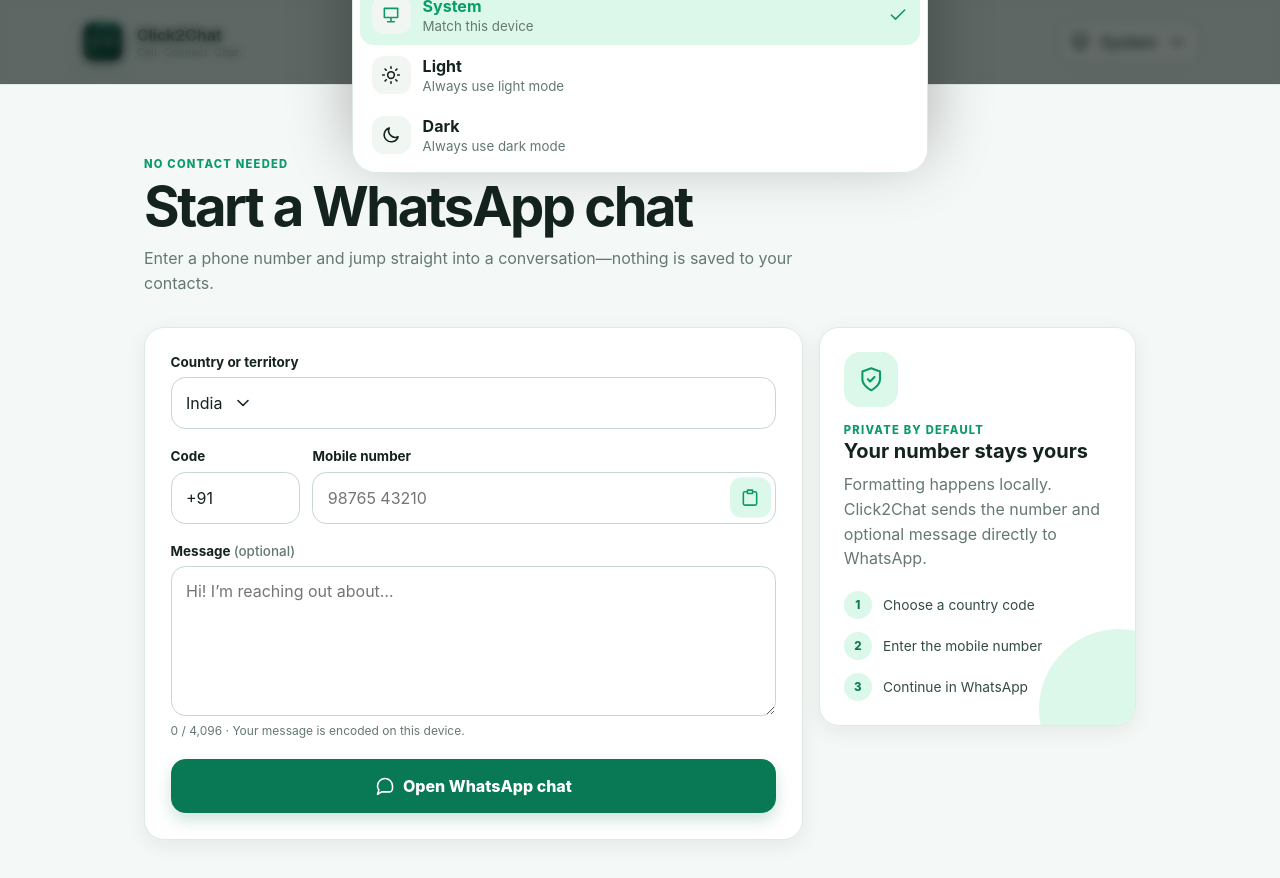
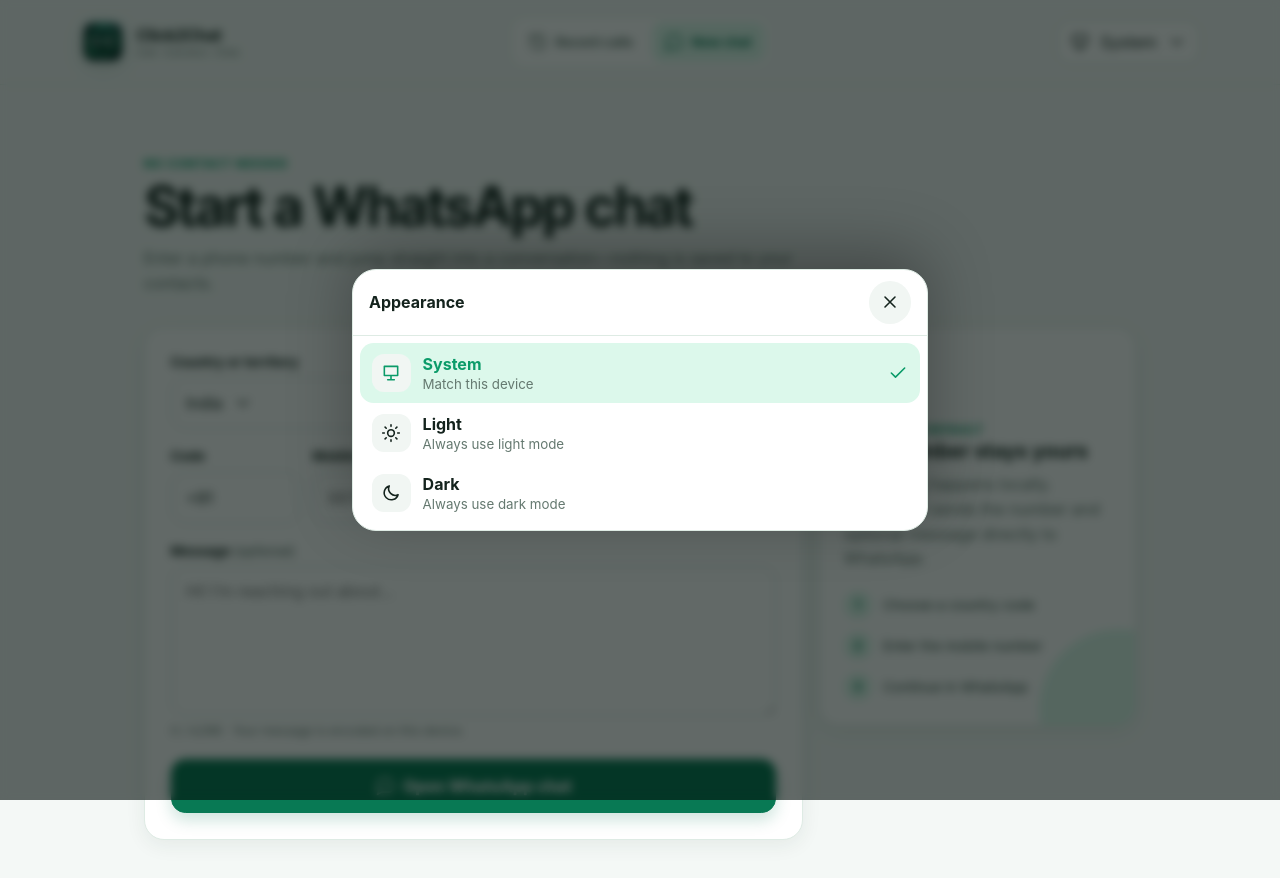
Before and after one commit to actionanand/click2chat, an Angular app: page /new-chat in a window 1280 px wide. Both pictures are taken after a click on the button "System". Shown: the top 878 px of the page. Built offline with nearby package versions, Linux system fonts and the light colour scheme.

Commit message:
fix for themr popup

```diff
--- a/src/app/app.scss
+++ b/src/app/app.scss
@@ -130,6 +130,10 @@
     background: color-mix(in srgb, var(--surface) 92%, transparent);
     box-shadow: var(--shadow-lg);
     backdrop-filter: blur(18px);
+    transition:
+      opacity 0.16s ease,
+      transform 0.16s ease,
+      visibility 0.16s ease;
   }
   .mobile-nav a {
     display: grid;
--- a/src/app/shared/components/select-picker.html
+++ b/src/app/shared/components/select-picker.html
@@ -16,14 +16,19 @@
 </button>
 
 @if (open()) {
-  <div class="picker-overlay">
+  <dialog
+    #dialog
+    class="picker-dialog"
+    [attr.aria-label]="sheetTitle()"
+    (cancel)="handleCancel($event)"
+  >
     <button
       class="picker-backdrop"
       type="button"
       aria-label="Close options"
       (click)="close()"
     ></button>
-    <section class="picker-sheet" role="dialog" aria-modal="true" [attr.aria-label]="sheetTitle()">
+    <div class="picker-sheet">
       <header>
         <strong>{{ sheetTitle() }}</strong>
         <button type="button" aria-label="Close options" (click)="close()">
@@ -38,6 +43,7 @@
             #searchInput
             type="search"
             autocomplete="off"
+            enterkeyhint="search"
             placeholder="Search countries or codes"
             [value]="search()"
             (input)="updateSearch($event)"
@@ -72,6 +78,6 @@
           <p class="empty-options">No matching options</p>
         }
       </div>
-    </section>
-  </div>
+    </div>
+  </dialog>
 }
--- a/src/app/shared/components/select-picker.scss
+++ b/src/app/shared/components/select-picker.scss
@@ -27,27 +27,43 @@
   min-height: 2.75rem;
   padding: 0.6rem 0.75rem;
 }
-.picker-overlay {
+.picker-dialog {
   position: fixed;
-  z-index: 140;
   inset: 0;
+  display: none;
+  width: 100%;
+  height: 100%;
+  max-width: none;
+  max-height: none;
+  margin: 0;
+  padding: 0;
+  overflow: hidden;
+  border: 0;
+  color: var(--text);
+  background: transparent;
+}
+.picker-dialog[open] {
   display: grid;
   align-items: end;
+}
+.picker-dialog::backdrop {
+  background: rgb(3 13 10 / 62%);
+  backdrop-filter: blur(5px);
 }
 .picker-backdrop {
   position: absolute;
   inset: 0;
   width: 100%;
   height: 100%;
+  padding: 0;
   border: 0;
-  background: rgb(3 13 10 / 62%);
-  backdrop-filter: blur(5px);
+  background: transparent;
 }
 .picker-sheet {
   position: relative;
   z-index: 1;
   width: min(100%, 36rem);
-  max-height: min(82dvh, 42rem);
+  max-height: calc(100dvh - max(1rem, env(safe-area-inset-top)));
   margin-inline: auto;
   overflow: hidden;
   border: 1px solid var(--border-subtle);
@@ -55,6 +71,12 @@
   color: var(--text);
   background: var(--surface);
   box-shadow: 0 -1rem 4rem rgb(0 0 0 / 30%);
+}
+.picker-sheet {
+  display: grid;
+  max-height: calc(100dvh - max(1rem, env(safe-area-inset-top)));
+  padding-bottom: env(safe-area-inset-bottom);
+  overflow: hidden;
 }
 .picker-sheet header {
   display: flex;
@@ -99,9 +121,10 @@
   background: transparent;
 }
 .picker-options {
-  max-height: calc(min(82dvh, 42rem) - 4.5rem);
+  min-height: 0;
   padding: 0.45rem;
   overflow-y: auto;
+  overscroll-behavior: contain;
 }
 .picker-option {
   display: grid;
@@ -149,11 +172,14 @@
   text-align: center;
 }
 @media (min-width: 720px) {
-  .picker-overlay {
+  .picker-dialog[open] {
     place-items: center;
     padding: 1rem;
   }
   .picker-sheet {
+    width: min(calc(100% - 2rem), 36rem);
+    max-height: min(82dvh, 42rem);
     border-radius: 1.5rem;
+    padding-bottom: 0;
   }
 }
--- a/src/app/shared/components/select-picker.ts
+++ b/src/app/shared/components/select-picker.ts
@@ -40,18 +40,30 @@
     );
   });
   private readonly trigger = viewChild<ElementRef<HTMLButtonElement>>('trigger');
+  private readonly dialog = viewChild<ElementRef<HTMLDialogElement>>('dialog');
   private readonly searchInput = viewChild<ElementRef<HTMLInputElement>>('searchInput');
 
   protected openPicker(): void {
     this.search.set('');
     this.open.set(true);
-    globalThis.setTimeout(() => this.searchInput()?.nativeElement.focus(), 0);
+    globalThis.setTimeout(() => {
+      const dialog = this.dialog()?.nativeElement;
+      if (!dialog?.open) dialog?.showModal();
+      if (this.searchable()) this.searchInput()?.nativeElement.focus({ preventScroll: true });
+    }, 0);
   }
 
   protected close(restoreFocus = true): void {
     if (!this.open()) return;
+    const dialog = this.dialog()?.nativeElement;
+    if (dialog?.open) dialog.close();
     this.open.set(false);
     if (restoreFocus) globalThis.setTimeout(() => this.trigger()?.nativeElement.focus(), 0);
+  }
+
+  protected handleCancel(event: Event): void {
+    event.preventDefault();
+    this.close();
   }
 
   protected select(value: string): void {
--- a/src/styles.scss
+++ b/src/styles.scss
@@ -82,6 +82,19 @@
     'Segoe UI',
     sans-serif;
   -webkit-font-smoothing: antialiased;
+}
+@media (max-width: 720px) {
+  body:has(input:focus, textarea:focus, dialog[open]) app-root .mobile-nav {
+    visibility: hidden;
+    pointer-events: none;
+    opacity: 0;
+    transform: translateY(calc(100% + 1rem + env(safe-area-inset-bottom)));
+  }
+  input,
+  textarea,
+  app-select-picker {
+    scroll-margin-block: 6rem;
+  }
 }
 button,
 input,
```
Also changed, not shown: scripts/patch-android.mjs (+11 -3 lines).
